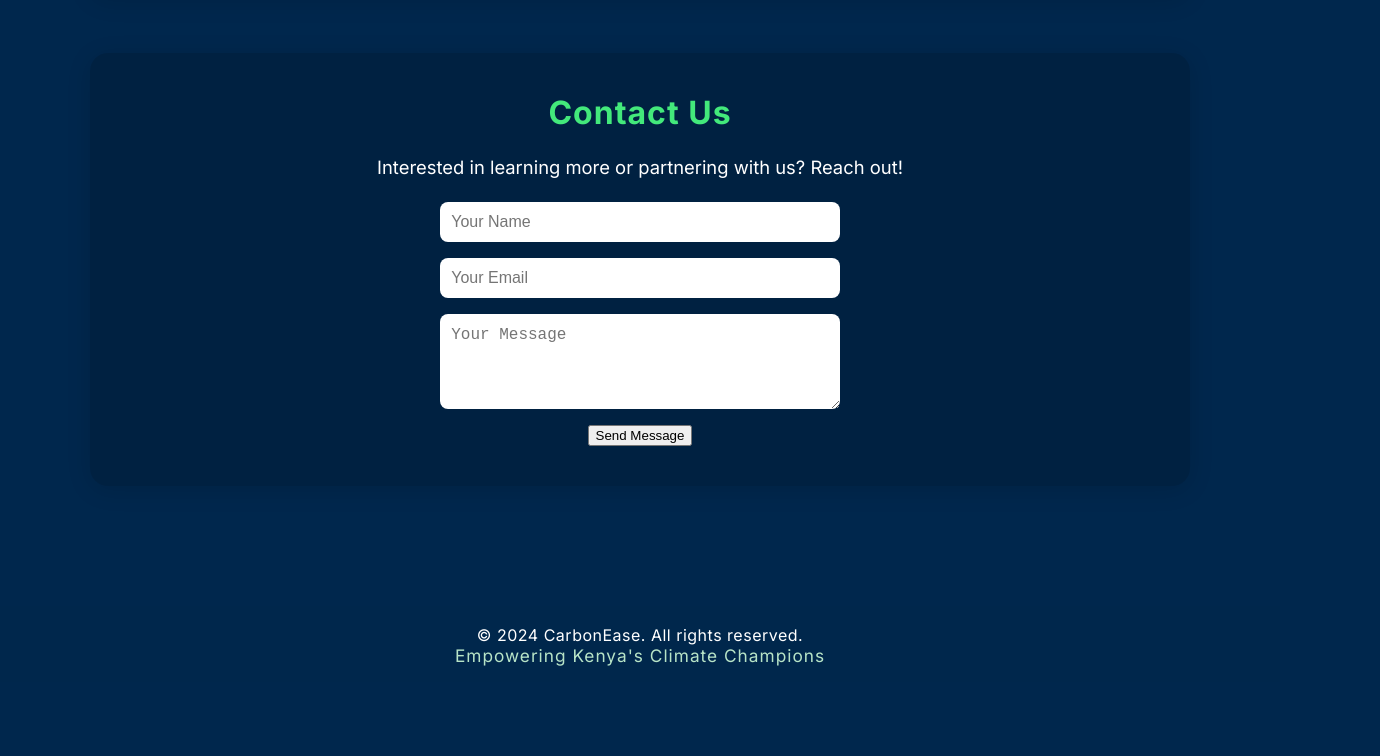
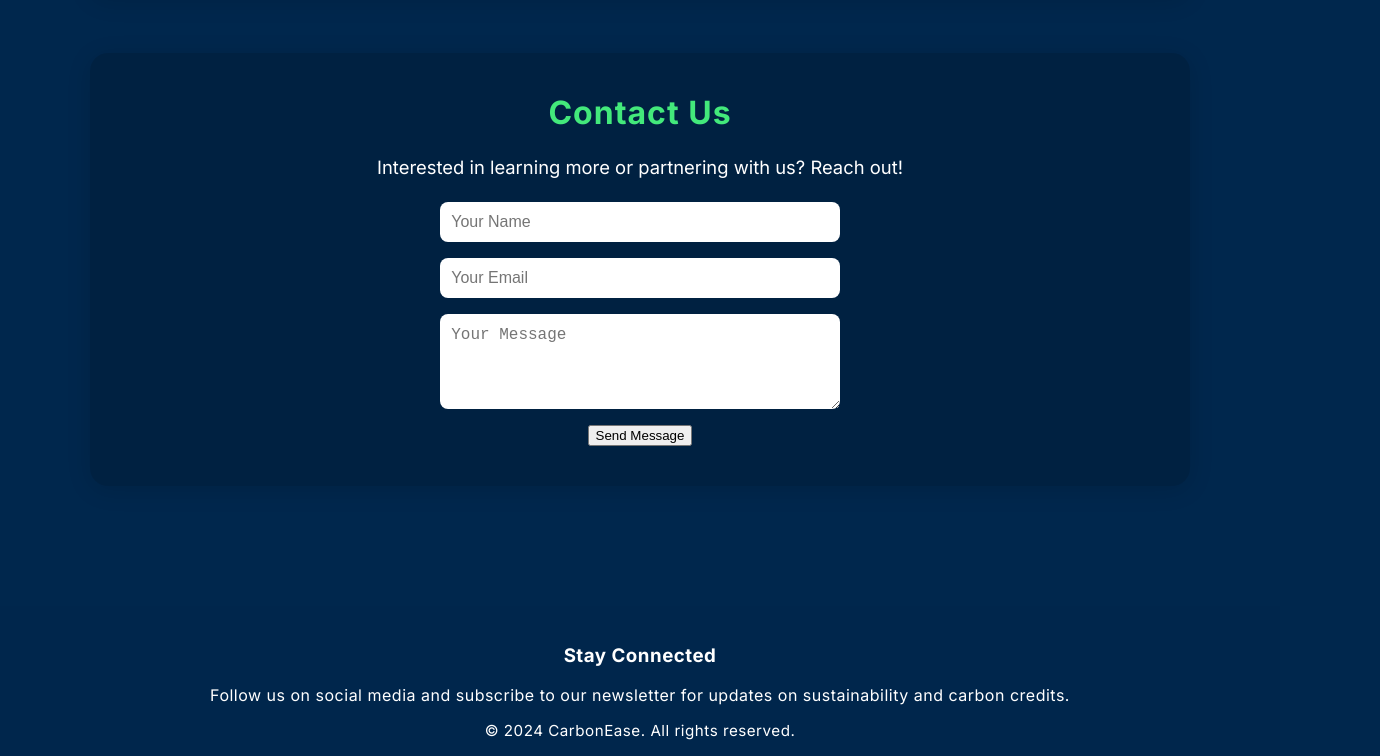
Before and after one commit to Allanartghub/CarbonEase, a plain HTML site: page index.html in a window 1280 px wide. Shown: the part 2787-3543 px from the top of the page, 1380 px wide, since content can reach past the window. Before the commit the page ends 3469 px from the top, so only its background shows below. Drawn offline with Linux system fonts and the light colour scheme.

Commit message:
Update index.html

```diff
--- a/index.html
+++ b/index.html
@@ -26,6 +26,21 @@
       scroll-behavior: smooth;
       position: relative;
       z-index: 1;
+      scrollbar-width: thin;
+      scrollbar-color: rgba(67,233,123,0.3) transparent;
+      overflow-x: hidden;
+    }
+    /* Chrome, Edge, Safari */
+    ::-webkit-scrollbar {
+      width: 8px;
+      background: transparent;
+    }
+    ::-webkit-scrollbar-thumb {
+      background: rgba(67,233,123,0.3);
+      border-radius: 6px;
+    }
+    ::-webkit-scrollbar-thumb:hover {
+      background: rgba(67,233,123,0.5);
     }
     .video-bg {
       position: fixed;
@@ -639,9 +654,11 @@
       </form>
     </section>
   </main>
-  <footer>
-    &copy; 2024 CarbonEase. All rights reserved.<br>
-    <span style="font-size:1.08rem; color:#b7e4c7; letter-spacing:1px;">Empowering Kenya's Climate Champions</span>
+  <footer style="z-index:1002; position:relative;">
+    <h3>Stay Connected</h3>
+    <p>Follow us on social media and subscribe to our newsletter for updates on sustainability and carbon credits.</p>
+    <!-- ...add social icons/links as needed... -->
+    <div style="margin-top:12px;font-size:0.95em;">&copy; 2024 CarbonEase. All rights reserved.</div>
   </footer>
 
 <script>
```
